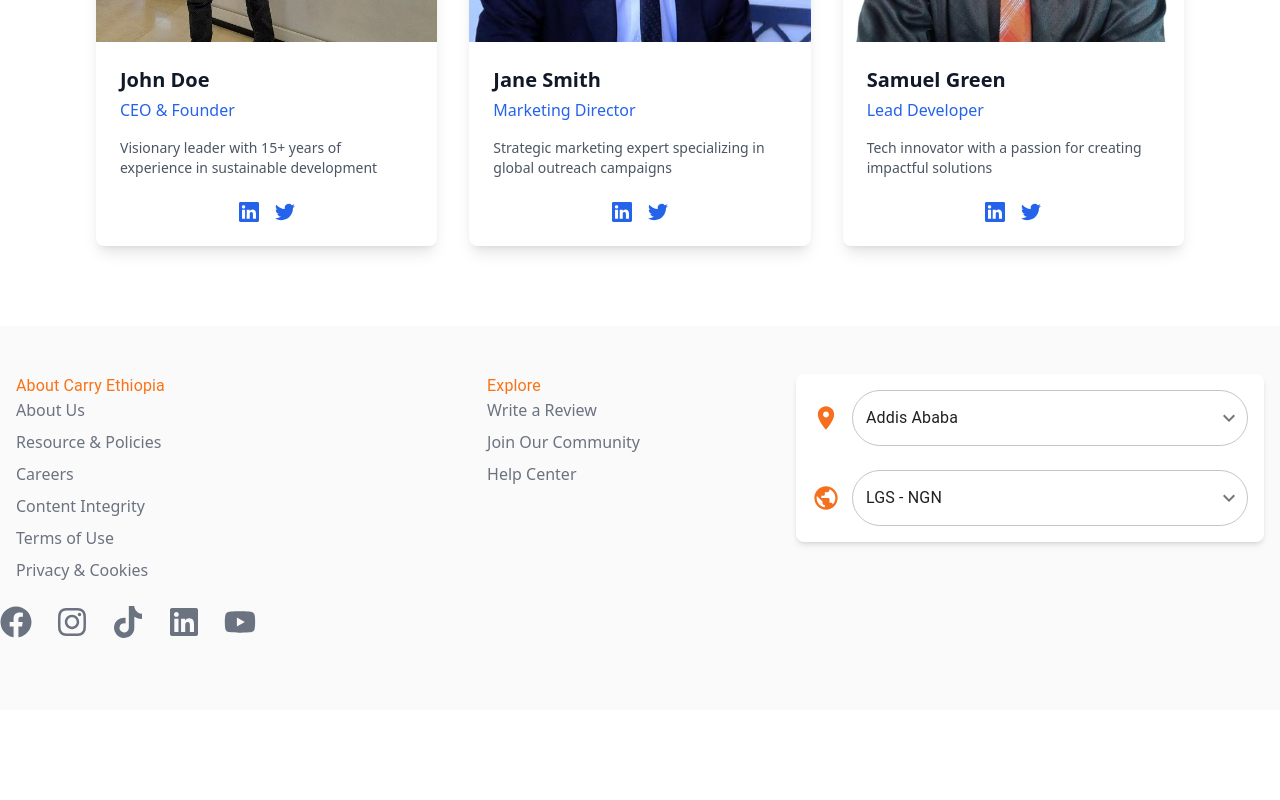
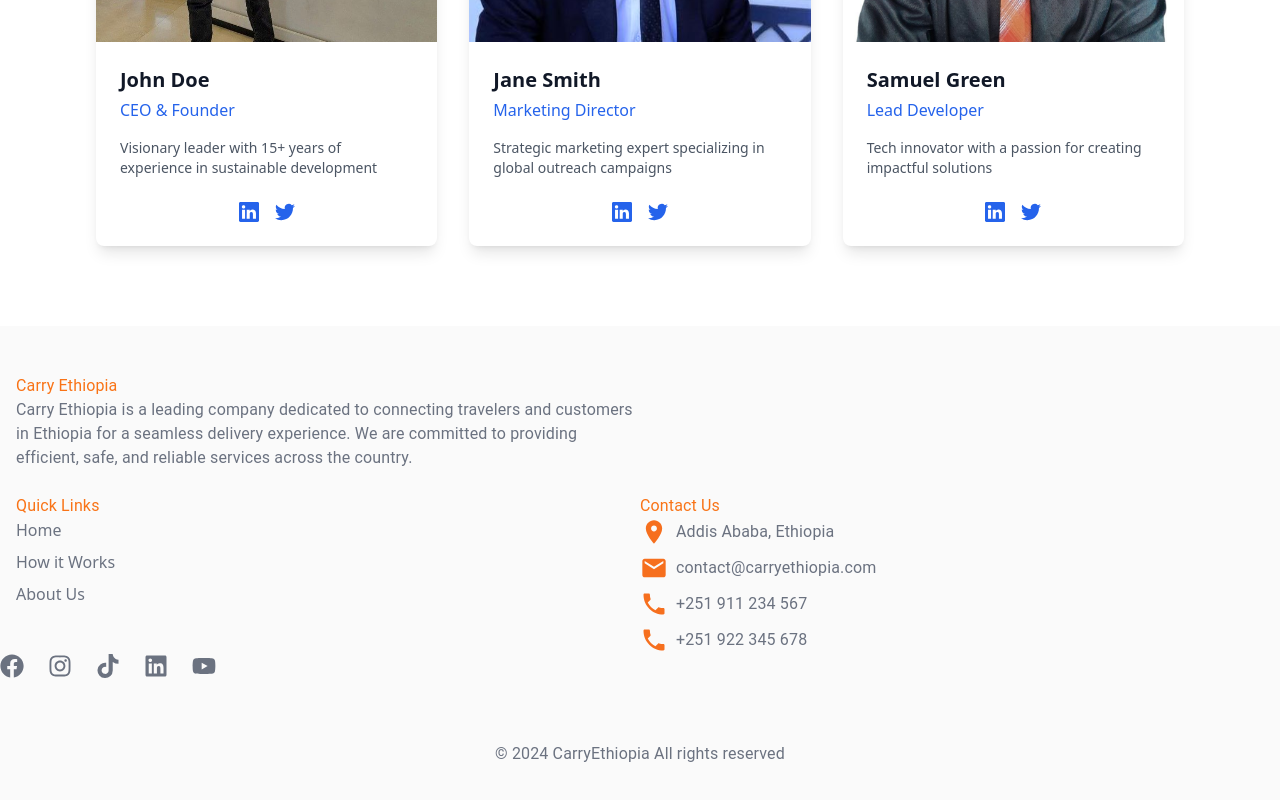
Before and after one commit to CarryEthiopia/TemporaryFrontend, a React (Vite) app: page / in a window 1280 px wide. Shown: the part 5387-6187 px from the top of the page. Before the commit the page ends 6097 px from the top, so only its background shows below. Built offline with nearby package versions, Linux system fonts and the light colour scheme.

Commit message:
Update: Footer

```diff
--- a/src/components/Footer.jsx
+++ b/src/components/Footer.jsx
@@ -10,134 +10,90 @@
 import LocationOnIcon from "@mui/icons-material/LocationOn"; // Location icon
 import PublicIcon from "@mui/icons-material/Public"; // World icon
 import ExpandMoreIcon from "@mui/icons-material/ExpandMore";
+import EmailIcon from "@mui/icons-material/Email"; // Email Icon
+import PhoneIcon from "@mui/icons-material/Phone"; // Phone Icon
 
 const Footer = () => {
   const [city, setCity] = useState("Addis Ababa"); // Default city name
   const [currency, setCurrency] = useState("LGS - NGN"); // Manage currency selection
 
-  const cities = ["Addis Ababa", "Dire Dawa", "Mekelle"]; // Example cities with airports
+  const cities = ["Addis Ababa", "Dire Dawa", "Mekelle"]; // Example cities
   const currencyOptions = ["LGS - NGN"]; // Example currency options
 
   return (
     <Box sx={{ backgroundColor: "#FAFAFA", py: 6 }}>
       {/* Footer Container */}
       <Box className="container mx-auto px-4 flex flex-wrap justify-between items-start">
-        {/* Left Section: About Carry Ethiopia and Explore Lists */}
-        <Box className="w-full lg:w-1/2 flex flex-col lg:flex-row justify-between space-y-6 lg:space-y-0">
-          {/* About Carry Ethiopia */}
-          <Box>
+        {/* Left Section: Carry Ethiopia */}
+        <Box className="w-full lg:w-1/2">
           <Typography className="text-2xl font-bold text-orange-500">
-              About Carry Ethiopia
+            Carry Ethiopia
+          </Typography>
+          <Typography className="text-gray-500 mt-2">
+            Carry Ethiopia is a leading company dedicated to connecting
+            travelers and customers in Ethiopia for a seamless delivery
+            experience. We are committed to providing efficient, safe, and
+            reliable services across the country.
+          </Typography>
+        </Box>
+      </Box>
+
+      {/* Right Section: Quick Links and Contact Us */}
+      <Box className="container mx-auto px-4 flex flex-wrap justify-between items-start mt-6">
+        {/* Quick Links */}
+        <Box className="w-full lg:w-1/2 mt-6 lg:mt-0">
+          <Typography className="text-2xl font-bold text-orange-500">
+            Quick Links
           </Typography>
           <ul className="space-y-2 text-gray-500">
+            <li className="hover:text-orange-600">Home</li>
+            <li className="hover:text-orange-600">How it Works</li>
             <li className="hover:text-orange-600">About Us</li>
-              <li className="hover:text-orange-600">Resource & Policies</li>
-              <li className="hover:text-orange-600">Careers</li>
-              <li className="hover:text-orange-600">Content Integrity</li>
-              <li className="hover:text-orange-600">Terms of Use</li>
-              <li className="hover:text-orange-600">Privacy & Cookies</li>
           </ul>
         </Box>
 
-          {/* Explore */}
-          <Box>
+        {/* Contact Us */}
+        <Box className="w-full lg:w-1/2 mt-6 lg:mt-0">
           <Typography className="text-2xl font-bold text-orange-500">
-              Explore
+            Contact Us
           </Typography>
           <ul className="space-y-2 text-gray-500">
-              <li className="hover:text-orange-600">Write a Review</li>
-              <li className="hover:text-orange-600">Join Our Community</li>
-              <li className="hover:text-orange-600">Help Center</li>
+            <li className="flex items-center space-x-2">
+              <LocationOnIcon sx={{ color: "#F66F1E", fontSize: 28 }} />
+              <Typography>Addis Ababa, Ethiopia</Typography>
+            </li>
+            <li className="flex items-center space-x-2">
+              <EmailIcon sx={{ color: "#F66F1E", fontSize: 28 }} />
+              <Typography>contact@carryethiopia.com</Typography>
+            </li>
+            <li className="flex items-center space-x-2">
+              <PhoneIcon sx={{ color: "#F66F1E", fontSize: 28 }} />
+              <Typography>+251 911 234 567</Typography>
+            </li>
+            <li className="flex items-center space-x-2">
+              <PhoneIcon sx={{ color: "#F66F1E", fontSize: 28 }} />
+              <Typography>+251 922 345 678</Typography>
+            </li>
           </ul>
         </Box>
       </Box>
 
-        {/* Right Section: Input Fields */}
-        <Box className="w-full lg:w-1/2 flex justify-end mt-6 lg:mt-0">
-          <Box className="w-full lg:w-3/4 bg-white p-4 rounded-lg shadow-md flex flex-col space-y-6">
-            {/* Location Input Field */}
-            <Box className="flex items-center space-x-3">
-              <LocationOnIcon sx={{ color: "#F66F1E", fontSize: 28 }} />
-              <TextField
-                variant="outlined"
-                placeholder="Enter City"
-                fullWidth
-                sx={{
-                  "& .MuiOutlinedInput-root": {
-                    borderRadius: 10,
-                  },
-                }}
-                value={city}
-                onChange={(e) => setCity(e.target.value)}
-                select
-                SelectProps={{
-                  IconComponent: ExpandMoreIcon,
-                  MenuProps: {
-                    PaperProps: {
-                      sx: {
-                        borderRadius: 10,
-                      },
-                    },
-                  },
-                }}
-              >
-                {cities.map((city, index) => (
-                  <MenuItem key={index} value={city}>
-                    {city}
-                  </MenuItem>
-                ))}
-              </TextField>
+      {/* Social Media Icons */}
+      <Box className="w-full lg:w-1/2 flex justify-start space-x-6 mt-6 lg:mt-0">
+        <FaFacebook className="w-6 h-6 text-gray-500 hover:text-orange-600" />
+        <FaInstagram className="w-6 h-6 text-gray-500 hover:text-orange-600" />
+        <FaTiktok className="w-6 h-6 text-gray-500 hover:text-orange-600" />
+        <FaLinkedin className="w-6 h-6 text-gray-500 hover:text-orange-600" />
+        <FaYoutube className="w-6 h-6 text-gray-500 hover:text-orange-600" />
       </Box>
 
-            {/* Currency Input Field */}
-            <Box className="flex items-center space-x-3">
-              <PublicIcon sx={{ color: "#F66F1E", fontSize: 28 }} />
-              <TextField
-                variant="outlined"
-                placeholder="Enter Currency"
-                fullWidth
-                sx={{
-                  "& .MuiOutlinedInput-root": {
-                    borderRadius: 10,
-                  },
-                }}
-                value={currency}
-                onChange={(e) => setCurrency(e.target.value)}
-                select
-                SelectProps={{
-                  IconComponent: ExpandMoreIcon,
-                  MenuProps: {
-                    PaperProps: {
-                      sx: {
-                        borderRadius: 10,
-                      },
-                    },
-                  },
-                }}
+      {/* Bottom Center Text */}
+      <Box
+        sx={{ textAlign: "center", py: 4, mt: 4, backgroundColor: "#FAFAFA" }}
       >
-                {currencyOptions.map((option, index) => (
-                  <MenuItem key={index} value={option}>
-                    {option}
-                  </MenuItem>
-                ))}
-              </TextField>
-            </Box>
-          </Box>
-        </Box>
-      </Box>
-
-      {/* Footer: Social Media Icons at Bottom Left */}
-      <Box className="py-6">
-        <Box className="container mx-auto flex justify-between items-start space-y-6 lg:space-y-0 lg:flex-row">
-          {/* Social Media Icons */}
-          <Box className="flex space-x-6">
-            <FaFacebook className="w-8 h-8 text-gray-500 hover:text-orange-600" />
-            <FaInstagram className="w-8 h-8 text-gray-500 hover:text-orange-600" />
-            <FaTiktok className="w-8 h-8 text-gray-500 hover:text-orange-600" />
-            <FaLinkedin className="w-8 h-8 text-gray-500 hover:text-orange-600" />
-            <FaYoutube className="w-8 h-8 text-gray-500 hover:text-orange-600" />
-          </Box>
-        </Box>
+        <Typography className="text-gray-500">
+          &#169; 2024 CarryEthiopia All rights reserved
+        </Typography>
       </Box>
     </Box>
   );
```
Lines whose indentation alone changed are shown as unchanged.
